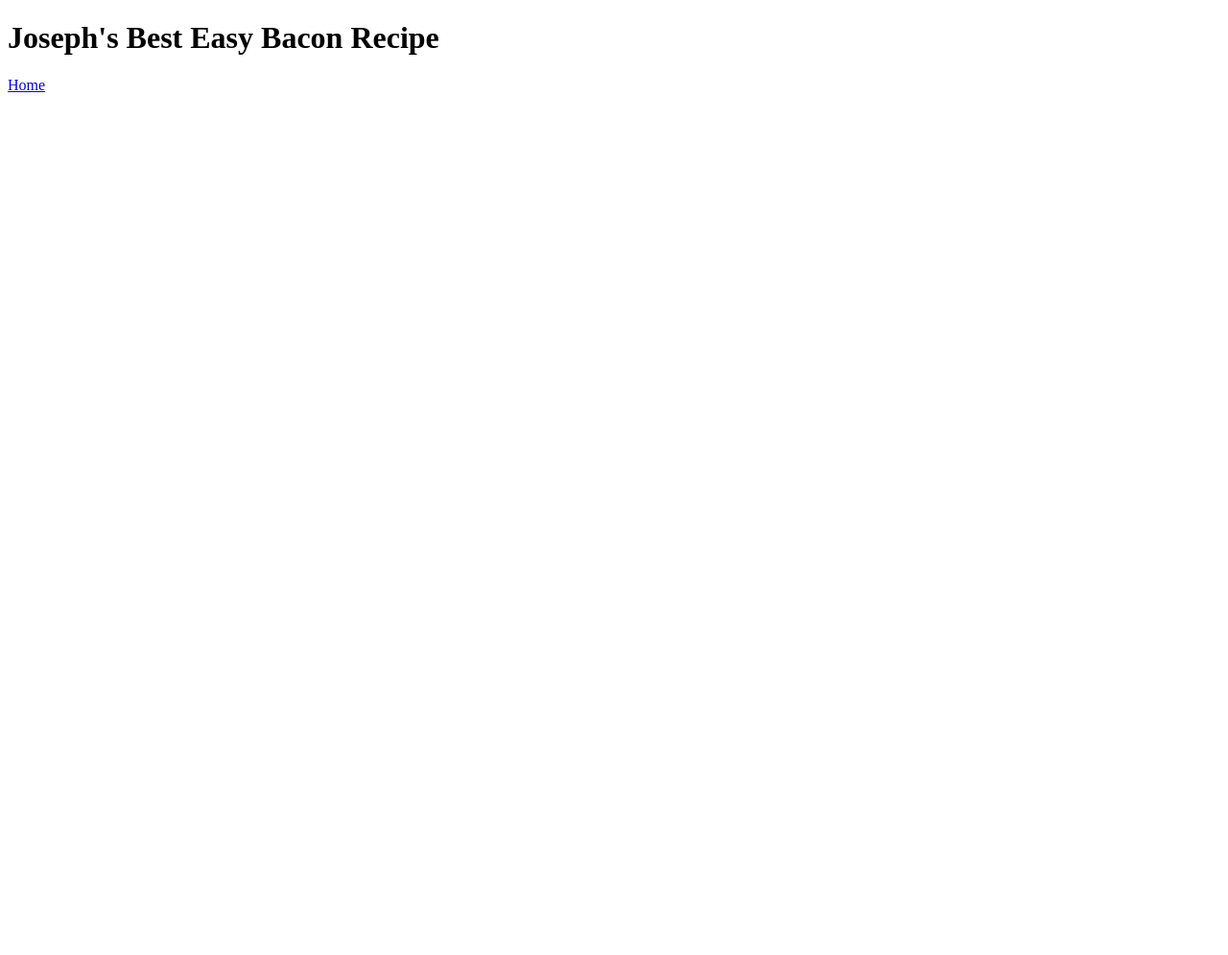
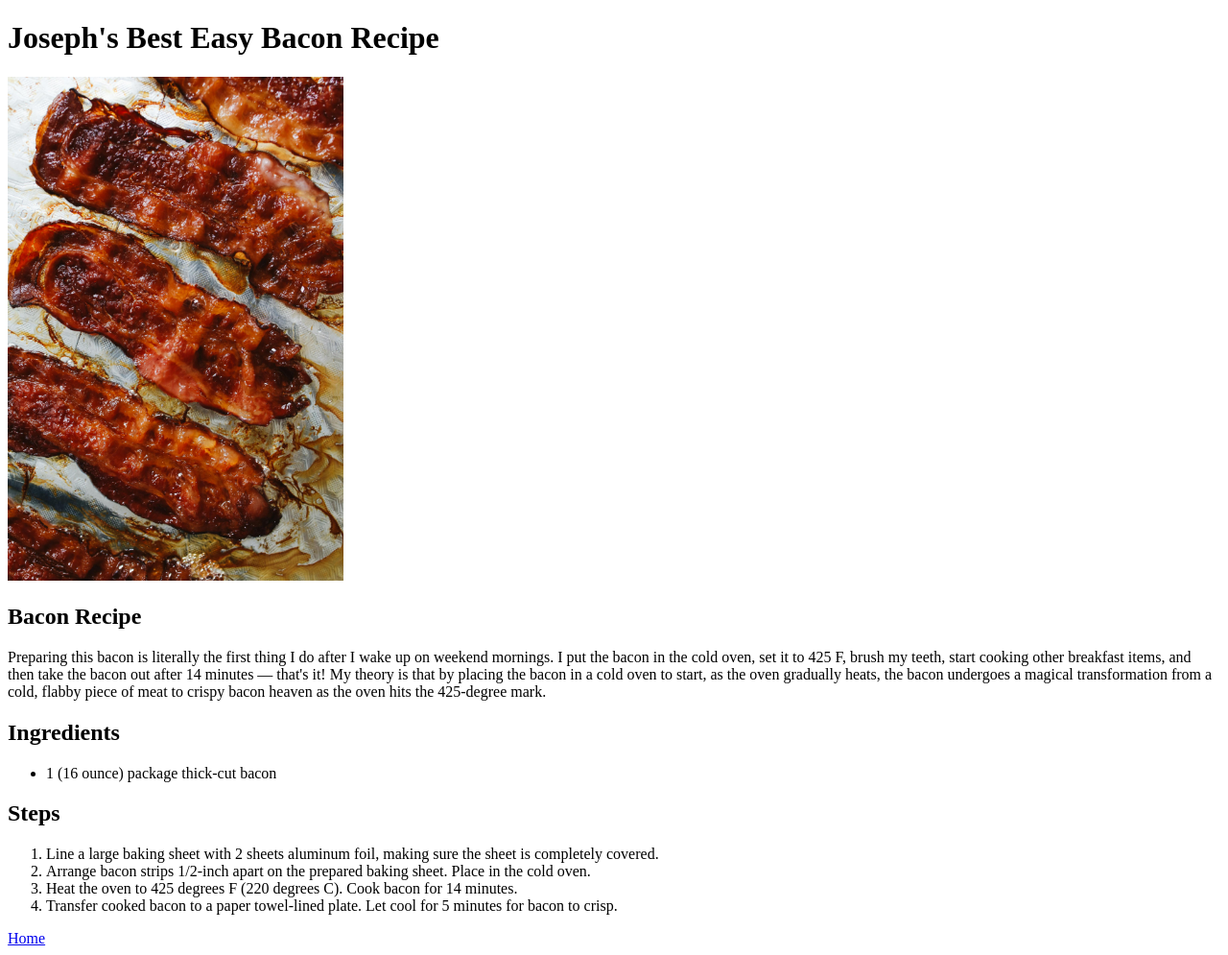
Before and after one commit to tim-prior/odin-recipes, a plain HTML site: page recipes/bacon.html in a window 1280 px wide. Shown: the whole page at 96% size. Before the commit the page ends 800 px from the top, so only its background shows below. Drawn offline with Linux system fonts and the light colour scheme.

Commit message:
Updated bacon.html & images
Added body to bacon.html and created an images folder

```diff
--- a/recipes/bacon.html
+++ b/recipes/bacon.html
@@ -7,6 +7,40 @@
   </head>
   <body>
     <h1>Joseph's Best Easy Bacon Recipe</h1>
+    <img src="../images/bacon.jpg" alt="Warm bacon" width="350" />
+    <h2>Bacon Recipe</h2>
+    <p>
+      Preparing this bacon is literally the first thing I do after I wake up on
+      weekend mornings. I put the bacon in the cold oven, set it to 425 F, brush
+      my teeth, start cooking other breakfast items, and then take the bacon out
+      after 14 minutes — that's it! My theory is that by placing the bacon in a
+      cold oven to start, as the oven gradually heats, the bacon undergoes a
+      magical transformation from a cold, flabby piece of meat to crispy bacon
+      heaven as the oven hits the 425-degree mark.
+    </p>
+    <h2>Ingredients</h2>
+    <ul>
+      <li>1 (16 ounce) package thick-cut bacon</li>
+    </ul>
+    <h2>Steps</h2>
+    <ol>
+      <li>
+        Line a large baking sheet with 2 sheets aluminum foil, making sure the
+        sheet is completely covered.
+      </li>
+      <li>
+        Arrange bacon strips 1/2-inch apart on the prepared baking sheet. Place
+        in the cold oven.
+      </li>
+      <li>
+        Heat the oven to 425 degrees F (220 degrees C). Cook bacon for 14
+        minutes.
+      </li>
+      <li>
+        Transfer cooked bacon to a paper towel-lined plate. Let cool for 5
+        minutes for bacon to crisp.
+      </li>
+    </ol>
     <a href="../index.html">Home</a>
   </body>
 </html>
```
Also changed, not shown: images/bacon.jpg (added).
